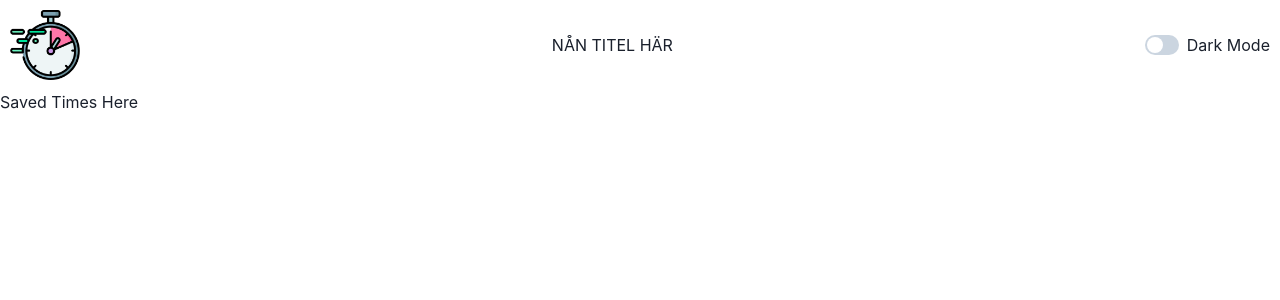
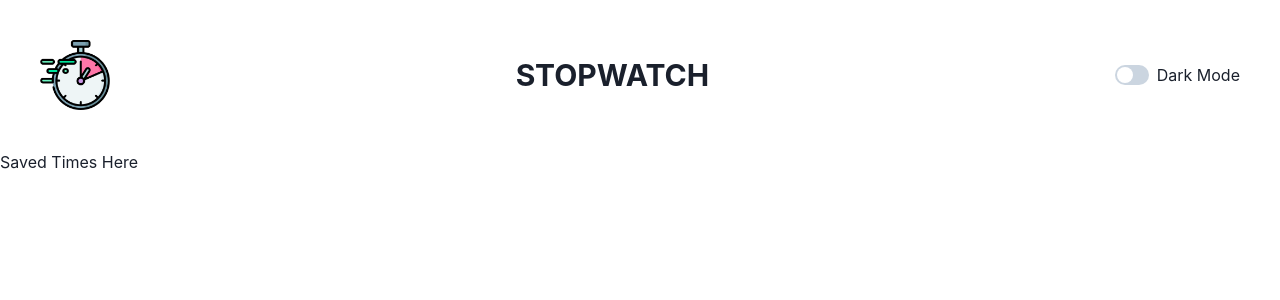
Before and after one commit to fishbulle/stopwatch-react, a React (Vite) app: page / in a window 1280 px wide. Shown: the top 300 px of the page. Built offline with nearby package versions, Linux system fonts and the light colour scheme.

Commit message:
navbar styling

```diff
--- a/src/components/NavBar.tsx
+++ b/src/components/NavBar.tsx
@@ -1,13 +1,13 @@
-import { HStack, Image } from "@chakra-ui/react"
+import { HStack, Image, Heading } from "@chakra-ui/react"
 import stopwatch from '../assets/stopwatch.png'
 import ColorModeSwitch from "./ColorModeSwtich"
 
 
 const NavBar = () => {
     return (
-        <HStack justifyContent='space-between' padding='10px'>
+        <HStack justifyContent='space-between' padding='40px'>
             <Image src={stopwatch} boxSize="70px" />
-            <h1>NÅN TITEL HÄR</h1>
+            <Heading as='h2' size='lg'>STOPWATCH</Heading>
             <ColorModeSwitch />
         </HStack>
     )
```
